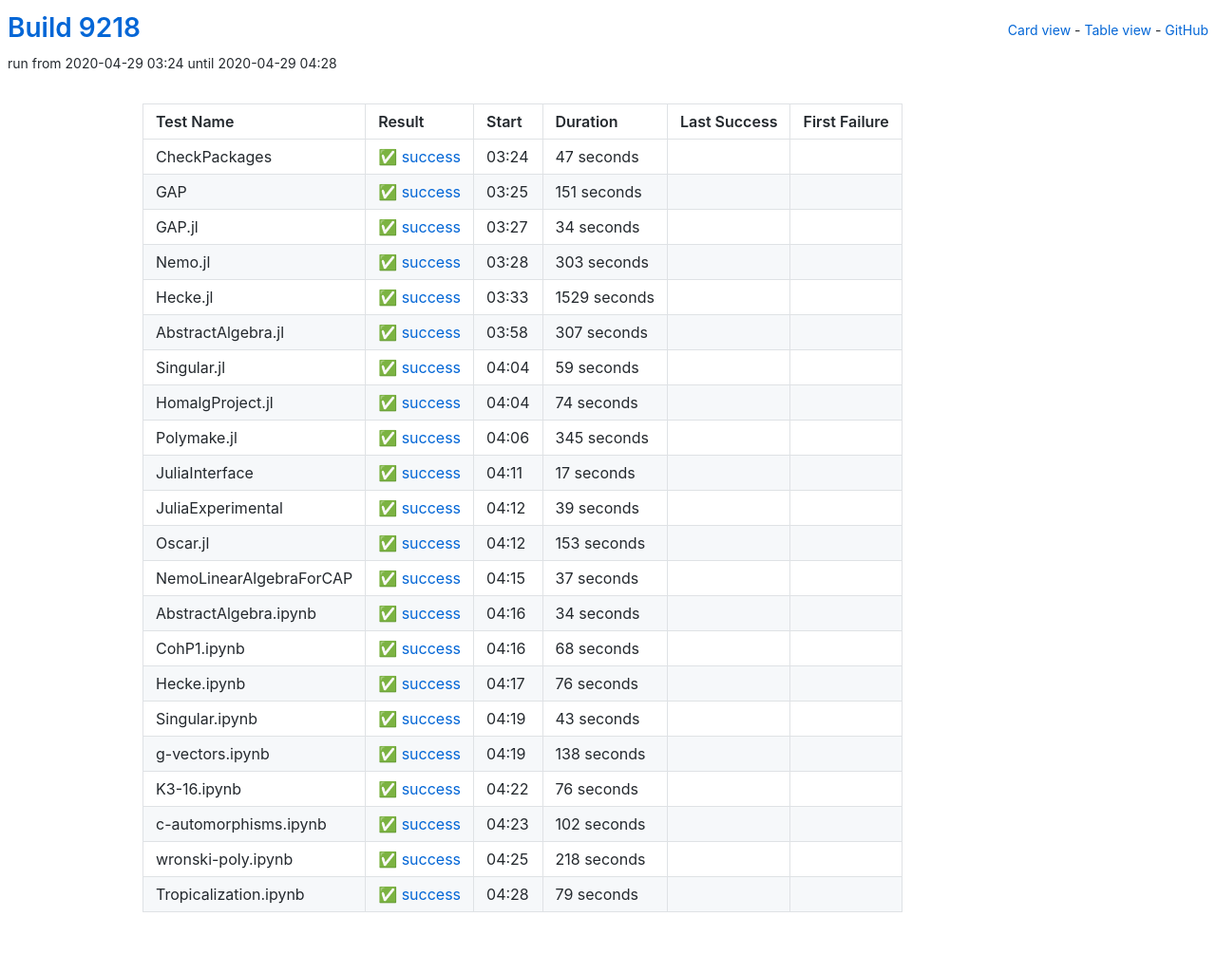
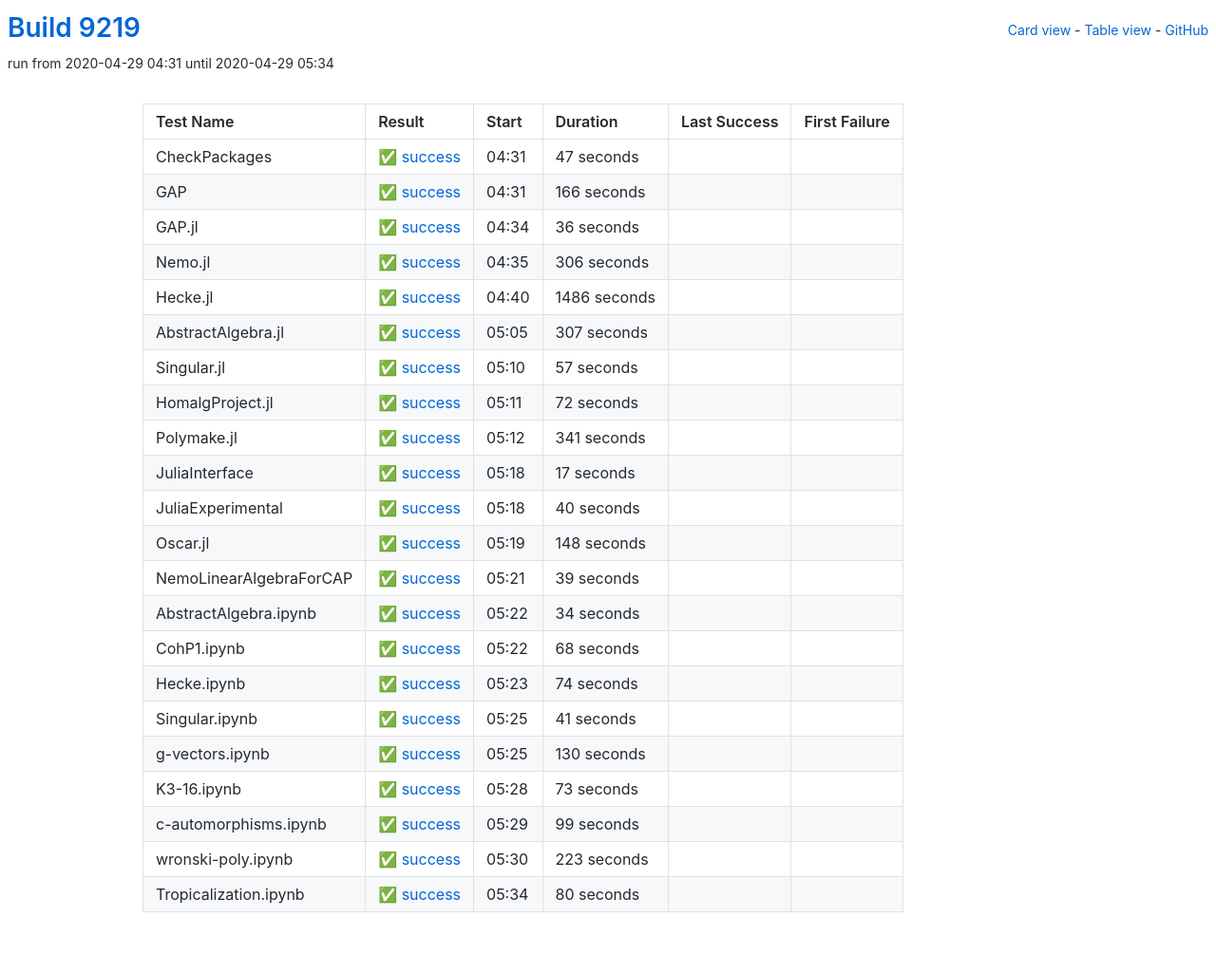
Before and after one commit to oscar-system/oscar-ci-status, a Jekyll site: the page built from table.html, in a window 1280 px wide. Shown: the whole page at 95% size. Built offline with Jekyll 4.4.1, drawn with Linux system fonts in a browser that asks for light colours.

Commit message:
Build 9219

```diff
--- a/_data/ci.yml
+++ b/_data/ci.yml
@@ -1,5 +1,5 @@
-build: 9218
-build_url: https://oscarci.mathematik.uni-kl.de/job/oscar/9218/
+build: 9219
+build_url: https://oscarci.mathematik.uni-kl.de/job/oscar/9219/
 job: oscar
 tests:
 - duration: 47
@@ -8,20 +8,141 @@
   first_failure_url: null
   last_success: false
   last_success_url: null
-  log: https://oscarci.mathematik.uni-kl.de/job/oscar/9218/artifact/logs/build-9218/CheckPackages.log
+  log: https://oscarci.mathematik.uni-kl.de/job/oscar/9219/artifact/logs/build-9219/CheckPackages.log
   name: CheckPackages
-  start: 2020-04-29 03:24
+  start: 2020-04-29 04:31
   status: success
   success: true
-- duration: 151
+- duration: 166
   exitcode: 0
   first_failure: false
   first_failure_url: null
   last_success: false
   last_success_url: null
-  log: https://oscarci.mathematik.uni-kl.de/job/oscar/9218/artifact/logs/build-9218/GAP.log
+  log: https://oscarci.mathematik.uni-kl.de/job/oscar/9219/artifact/logs/build-9219/GAP.log
   name: GAP
-  start: 2020-04-29 03:25
+  start: 2020-04-29 04:31
+  status: success
+  success: true
+- duration: 36
+  exitcode: 0
+  first_failure: false
+  first_failure_url: null
+  last_success: false
+  last_success_url: null
+  log: https://oscarci.mathematik.uni-kl.de/job/oscar/9219/artifact/logs/build-9219/GAP.jl.log
+  name: GAP.jl
+  start: 2020-04-29 04:34
+  status: success
+  success: true
+- duration: 306
+  exitcode: 0
+  first_failure: false
+  first_failure_url: null
+  last_success: false
+  last_success_url: null
+  log: https://oscarci.mathematik.uni-kl.de/job/oscar/9219/artifact/logs/build-9219/Nemo.jl.log
+  name: Nemo.jl
+  start: 2020-04-29 04:35
+  status: success
+  success: true
+- duration: 1486
+  exitcode: 0
+  first_failure: false
+  first_failure_url: null
+  last_success: false
+  last_success_url: null
+  log: https://oscarci.mathematik.uni-kl.de/job/oscar/9219/artifact/logs/build-9219/Hecke.jl.log
+  name: Hecke.jl
+  start: 2020-04-29 04:40
+  status: success
+  success: true
+- duration: 307
+  exitcode: 0
+  first_failure: false
+  first_failure_url: null
+  last_success: false
+  last_success_url: null
+  log: https://oscarci.mathematik.uni-kl.de/job/oscar/9219/artifact/logs/build-9219/AbstractAlgebra.jl.log
+  name: AbstractAlgebra.jl
+  start: 2020-04-29 05:05
+  status: success
+  success: true
+- duration: 57
+  exitcode: 0
+  first_failure: false
+  first_failure_url: null
+  last_success: false
+  last_success_url: null
+  log: https://oscarci.mathematik.uni-kl.de/job/oscar/9219/artifact/logs/build-9219/Singular.jl.log
+  name: Singular.jl
+  start: 2020-04-29 05:10
+  status: success
+  success: true
+- duration: 72
+  exitcode: 0
+  first_failure: false
+  first_failure_url: null
+  last_success: false
+  last_success_url: null
+  log: https://oscarci.mathematik.uni-kl.de/job/oscar/9219/artifact/logs/build-9219/HomalgProject.jl.log
+  name: HomalgProject.jl
+  start: 2020-04-29 05:11
+  status: success
+  success: true
+- duration: 341
+  exitcode: 0
+  first_failure: false
+  first_failure_url: null
+  last_success: false
+  last_success_url: null
+  log: https://oscarci.mathematik.uni-kl.de/job/oscar/9219/artifact/logs/build-9219/Polymake.jl.log
+  name: Polymake.jl
+  start: 2020-04-29 05:12
+  status: success
+  success: true
+- duration: 17
+  exitcode: 0
+  first_failure: false
+  first_failure_url: null
+  last_success: false
+  last_success_url: null
+  log: https://oscarci.mathematik.uni-kl.de/job/oscar/9219/artifact/logs/build-9219/JuliaInterface.log
+  name: JuliaInterface
+  start: 2020-04-29 05:18
+  status: success
+  success: true
+- duration: 40
+  exitcode: 0
+  first_failure: false
+  first_failure_url: null
+  last_success: false
+  last_success_url: null
+  log: https://oscarci.mathematik.uni-kl.de/job/oscar/9219/artifact/logs/build-9219/JuliaExperimental.log
+  name: JuliaExperimental
+  start: 2020-04-29 05:18
+  status: success
+  success: true
+- duration: 148
+  exitcode: 0
+  first_failure: false
+  first_failure_url: null
+  last_success: false
+  last_success_url: null
+  log: https://oscarci.mathematik.uni-kl.de/job/oscar/9219/artifact/logs/build-9219/Oscar.jl.log
+  name: Oscar.jl
+  start: 2020-04-29 05:19
+  status: success
+  success: true
+- duration: 39
+  exitcode: 0
+  first_failure: false
+  first_failure_url: null
+  last_success: false
+  last_success_url: null
+  log: https://oscarci.mathematik.uni-kl.de/job/oscar/9219/artifact/logs/build-9219/NemoLinearAlgebraForCAP.log
+  name: NemoLinearAlgebraForCAP
+  start: 2020-04-29 05:21
   status: success
   success: true
 - duration: 34
@@ -30,53 +151,20 @@
   first_failure_url: null
   last_success: false
   last_success_url: null
-  log: https://oscarci.mathematik.uni-kl.de/job/oscar/9218/artifact/logs/build-9218/GAP.jl.log
-  name: GAP.jl
-  start: 2020-04-29 03:27
+  log: https://oscarci.mathematik.uni-kl.de/job/oscar/9219/artifact/logs/build-9219/AbstractAlgebra.ipynb.log
+  name: AbstractAlgebra.ipynb
+  start: 2020-04-29 05:22
   status: success
   success: true
-- duration: 303
+- duration: 68
   exitcode: 0
   first_failure: false
   first_failure_url: null
   last_success: false
   last_success_url: null
-  log: https://oscarci.mathematik.uni-kl.de/job/oscar/9218/artifact/logs/build-9218/Nemo.jl.log
-  name: Nemo.jl
-  start: 2020-04-29 03:28
-  status: success
-  success: true
-- duration: 1529
-  exitcode: 0
-  first_failure: false
-  first_failure_url: null
-  last_success: false
-  last_success_url: null
-  log: https://oscarci.mathematik.uni-kl.de/job/oscar/9218/artifact/logs/build-9218/Hecke.jl.log
-  name: Hecke.jl
-  start: 2020-04-29 03:33
-  status: success
-  success: true
-- duration: 307
-  exitcode: 0
-  first_failure: false
-  first_failure_url: null
-  last_success: false
-  last_success_url: null
-  log: https://oscarci.mathematik.uni-kl.de/job/oscar/9218/artifact/logs/build-9218/AbstractAlgebra.jl.log
-  name: AbstractAlgebra.jl
-  start: 2020-04-29 03:58
-  status: success
-  success: true
-- duration: 59
-  exitcode: 0
-  first_failure: false
-  first_failure_url: null
-  last_success: false
-  last_success_url: null
-  log: https://oscarci.mathematik.uni-kl.de/job/oscar/9218/artifact/logs/build-9218/Singular.jl.log
-  name: Singular.jl
-  start: 2020-04-29 04:04
+  log: https://oscarci.mathematik.uni-kl.de/job/oscar/9219/artifact/logs/build-9219/CohP1.ipynb.log
+  name: CohP1.ipynb
+  start: 2020-04-29 05:22
   status: success
   success: true
 - duration: 74
@@ -85,162 +173,74 @@
   first_failure_url: null
   last_success: false
   last_success_url: null
-  log: https://oscarci.mathematik.uni-kl.de/job/oscar/9218/artifact/logs/build-9218/HomalgProject.jl.log
-  name: HomalgProject.jl
-  start: 2020-04-29 04:04
+  log: https://oscarci.mathematik.uni-kl.de/job/oscar/9219/artifact/logs/build-9219/Hecke.ipynb.log
+  name: Hecke.ipynb
+  start: 2020-04-29 05:23
   status: success
   success: true
-- duration: 345
+- duration: 41
   exitcode: 0
   first_failure: false
   first_failure_url: null
   last_success: false
   last_success_url: null
-  log: https://oscarci.mathematik.uni-kl.de/job/oscar/9218/artifact/logs/build-9218/Polymake.jl.log
-  name: Polymake.jl
-  start: 2020-04-29 04:06
+  log: https://oscarci.mathematik.uni-kl.de/job/oscar/9219/artifact/logs/build-9219/Singular.ipynb.log
+  name: Singular.ipynb
+  start: 2020-04-29 05:25
   status: success
   success: true
-- duration: 17
+- duration: 130
   exitcode: 0
   first_failure: false
   first_failure_url: null
   last_success: false
   last_success_url: null
-  log: https://oscarci.mathematik.uni-kl.de/job/oscar/9218/artifact/logs/build-9218/JuliaInterface.log
-  name: JuliaInterface
-  start: 2020-04-29 04:11
+  log: https://oscarci.mathematik.uni-kl.de/job/oscar/9219/artifact/logs/build-9219/g-vectors.ipynb.log
+  name: g-vectors.ipynb
+  start: 2020-04-29 05:25
   status: success
   success: true
-- duration: 39
+- duration: 73
   exitcode: 0
   first_failure: false
   first_failure_url: null
   last_success: false
   last_success_url: null
-  log: https://oscarci.mathematik.uni-kl.de/job/oscar/9218/artifact/logs/build-9218/JuliaExperimental.log
-  name: JuliaExperimental
-  start: 2020-04-29 04:12
+  log: https://oscarci.mathematik.uni-kl.de/job/oscar/9219/artifact/logs/build-9219/K3-16.ipynb.log
+  name: K3-16.ipynb
+  start: 2020-04-29 05:28
   status: success
   success: true
-- duration: 153
+- duration: 99
   exitcode: 0
   first_failure: false
   first_failure_url: null
   last_success: false
   last_success_url: null
-  log: https://oscarci.mathematik.uni-kl.de/job/oscar/9218/artifact/logs/build-9218/Oscar.jl.log
-  name: Oscar.jl
-  start: 2020-04-29 04:12
+  log: https://oscarci.mathematik.uni-kl.de/job/oscar/9219/artifact/logs/build-9219/c-automorphisms.ipynb.log
+  name: c-automorphisms.ipynb
+  start: 2020-04-29 05:29
   status: success
   success: true
-- duration: 37
+- duration: 223
   exitcode: 0
   first_failure: false
   first_failure_url: null
   last_success: false
   last_success_url: null
-  log: https://oscarci.mathematik.uni-kl.de/job/oscar/9218/artifact/logs/build-9218/NemoLinearAlgebraForCAP.log
-  name: NemoLinearAlgebraForCAP
-  start: 2020-04-29 04:15
+  log: https://oscarci.mathematik.uni-kl.de/job/oscar/9219/artifact/logs/build-9219/wronski-poly.ipynb.log
+  name: wronski-poly.ipynb
+  start: 2020-04-29 05:30
   status: success
   success: true
-- duration: 34
+- duration: 80
   exitcode: 0
   first_failure: false
   first_failure_url: null
   last_success: false
   last_success_url: null
-  log: https://oscarci.mathematik.uni-kl.de/job/oscar/9218/artifact/logs/build-9218/AbstractAlgebra.ipynb.log
-  name: AbstractAlgebra.ipynb
-  start: 2020-04-29 04:16
+  log: https://oscarci.mathematik.uni-kl.de/job/oscar/9219/artifact/logs/build-9219/Tropicalization.ipynb.log
+  name: Tropicalization.ipynb
+  start: 2020-04-29 05:34
   status: success
   success: true
-- duration: 68
-  exitcode: 0
-  first_failure: false
-  first_failure_url: null
-  last_success: false
-  last_success_url: null
-  log: https://oscarci.mathematik.uni-kl.de/job/oscar/9218/artifact/logs/build-9218/CohP1.ipynb.log
-  name: CohP1.ipynb
-  start: 2020-04-29 04:16
-  status: success
-  success: true
-- duration: 76
-  exitcode: 0
-  first_failure: false
-  first_failure_url: null
-  last_success: false
-  last_success_url: null
-  log: https://oscarci.mathematik.uni-kl.de/job/oscar/9218/artifact/logs/build-9218/Hecke.ipynb.log
-  name: Hecke.ipynb
-  start: 2020-04-29 04:17
-  status: success
-  success: true
-- duration: 43
-  exitcode: 0
-  first_failure: false
-  first_failure_url: null
-  last_success: false
-  last_success_url: null
-  log: https://oscarci.mathematik.uni-kl.de/job/oscar/9218/artifact/logs/build-9218/Singular.ipynb.log
-  name: Singular.ipynb
-  start: 2020-04-29 04:19
-  status: success
-  success: true
-- duration: 138
-  exitcode: 0
-  first_failure: false
-  first_failure_url: null
-  last_success: false
-  last_success_url: null
-  log: https://oscarci.mathematik.uni-kl.de/job/oscar/9218/artifact/logs/build-9218/g-vectors.ipynb.log
-  name: g-vectors.ipynb
-  start: 2020-04-29 04:19
-  status: success
-  success: true
-- duration: 76
-  exitcode: 0
-  first_failure: false
-  first_failure_url: null
-  last_success: false
-  last_success_url: null
-  log: https://oscarci.mathematik.uni-kl.de/job/oscar/9218/artifact/logs/build-9218/K3-16.ipynb.log
-  name: K3-16.ipynb
-  start: 2020-04-29 04:22
-  status: success
-  success: true
-- duration: 102
-  exitcode: 0
-  first_failure: false
-  first_failure_url: null
-  last_success: false
-  last_success_url: null
-  log: https://oscarci.mathematik.uni-kl.de/job/oscar/9218/artifact/logs/build-9218/c-automorphisms.ipynb.log
-  name: c-automorphisms.ipynb
-  start: 2020-04-29 04:23
-  status: success
-  success: true
-- duration: 218
-  exitcode: 0
-  first_failure: false
-  first_failure_url: null
-  last_success: false
-  last_success_url: null
-  log: https://oscarci.mathematik.uni-kl.de/job/oscar/9218/artifact/logs/build-9218/wronski-poly.ipynb.log
-  name: wronski-poly.ipynb
-  start: 2020-04-29 04:25
-  status: success
-  success: true
-- duration: 79
-  exitcode: 0
-  first_failure: false
-  first_failure_url: null
-  last_success: false
-  last_success_url: null
-  log: https://oscarci.mathematik.uni-kl.de/job/oscar/9218/artifact/logs/build-9218/Tropicalization.ipynb.log
-  name: Tropicalization.ipynb
-  start: 2020-04-29 04:28
-  status: success
-  success: true
```
Also changed, not shown: README.md.
